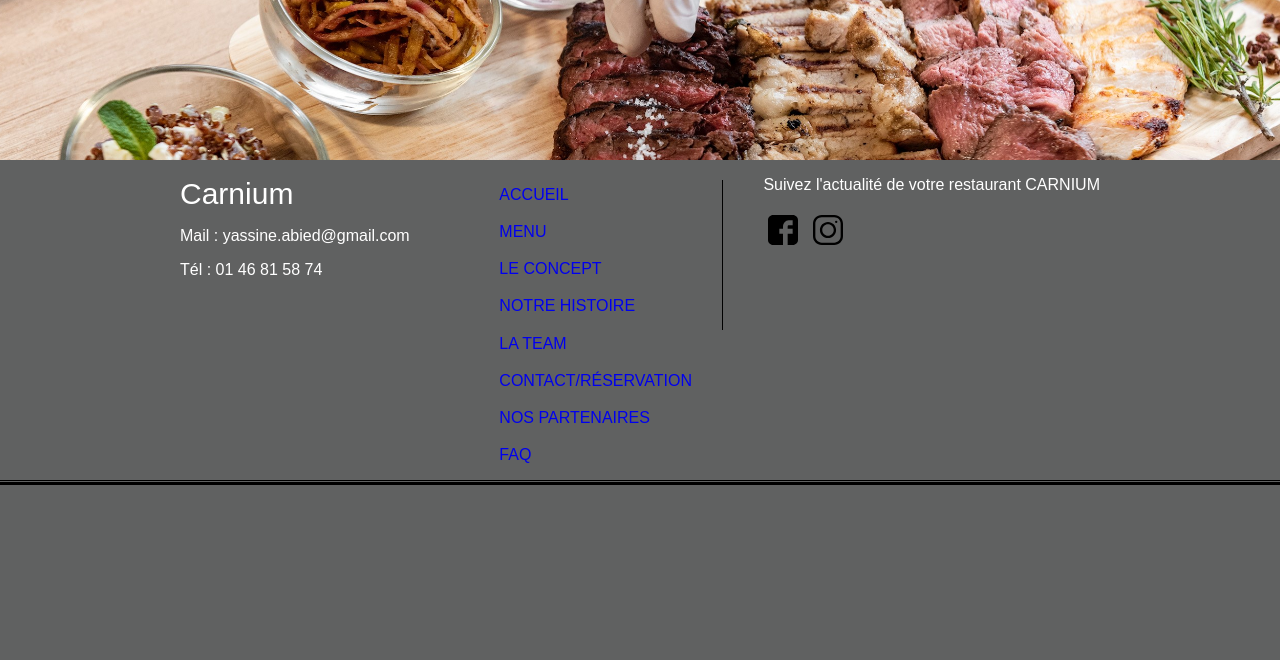
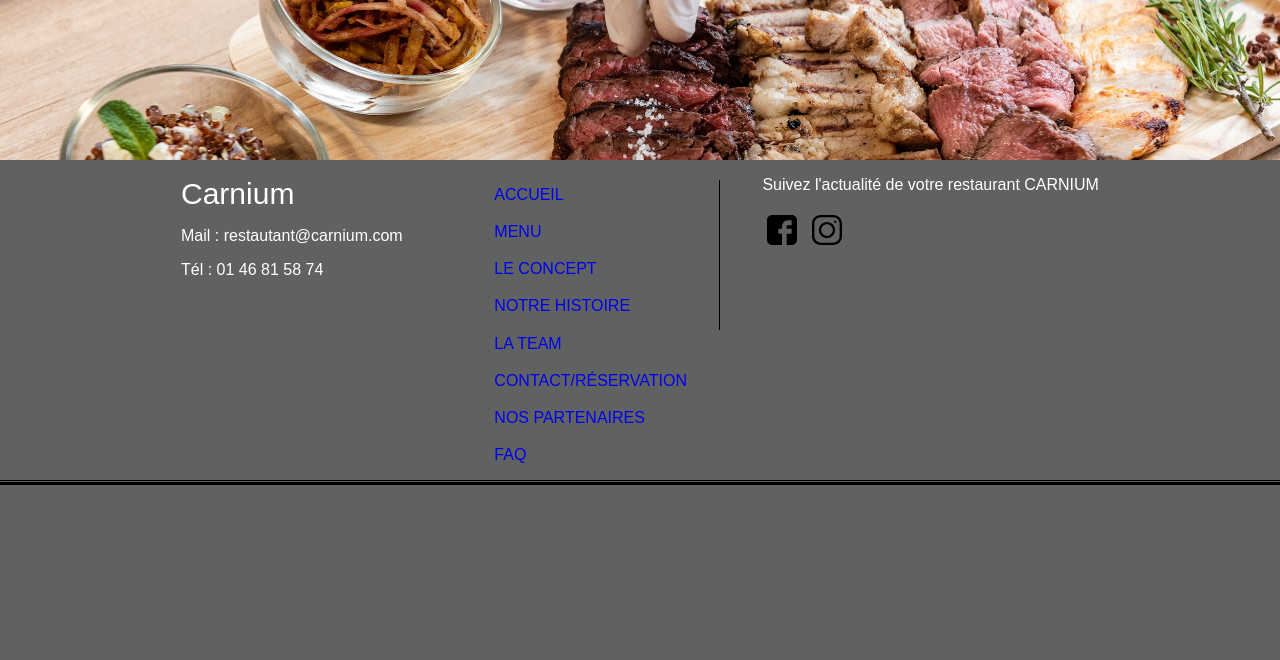
Before and after one commit to ilies28000/Carnium, a PHP site: page / in a window 1280 px wide. Shown: the part 3040-3700 px from the top of the page. Run offline with PHP 8.4, Linux system fonts and the light colour scheme; some web fonts are replaced.

Commit message:
petit réglage

```diff
--- a/index.html
+++ b/index.html
@@ -47,7 +47,7 @@
                         <a href="#Commande" title="Commande">COMMANDE</a>
                     </li>
                     <li class="menuItem">
-                        <a href="pages/contact.html" title="Contact & Commande">CONTACT / GROUPE</a>
+                        <a href="pages/contact.html" title="Contact & Commande">CONTACT /GROUPE</a>
                     </li>
                     <li class="menuItem current">
                         <a href="index.html" title="Fas">FAQ</a>
@@ -343,7 +343,7 @@
             <div class="PageDown">
               <div class="info">
                 <p>Carnium</p>
-                <p>Mail : yassine.abied@gmail.com</p>
+                <p>Mail : restautant@carnium.com</p>
                 <p>Tél : 01 46 81 58 74</p>
               </div>
               <div class="LinkPage">
--- a/pages/contact.php
+++ b/pages/contact.php
@@ -38,7 +38,7 @@
 
       // a parametrer
       $email = 'iliesbenosman@gmail.com';//email d'envoi
-      $password = 'Isco2200';// mdp
+      $password = '';// mdp
       $smtp = 'smtp.gmail.com';//serveur d'envoi
       $to_email = 'iliesbenosman@gmail.com';//adresse email à qui envoyer le mail.
 
--- a/styles/main.css
+++ b/styles/main.css
@@ -327,10 +327,7 @@ body{
 
 /* .containerResevation a:hover ~  */
 .carniumC{
-    /* Start the shake animation and make the animation last for 0.5 seconds */
     animation: shake 0.5s;
-
-    /* When the animation is finished, start again */
     animation-iteration-count: infinite;
     display: none;
 }
```
Also changed, not shown: scripts/index.js (+0 -13 lines).
